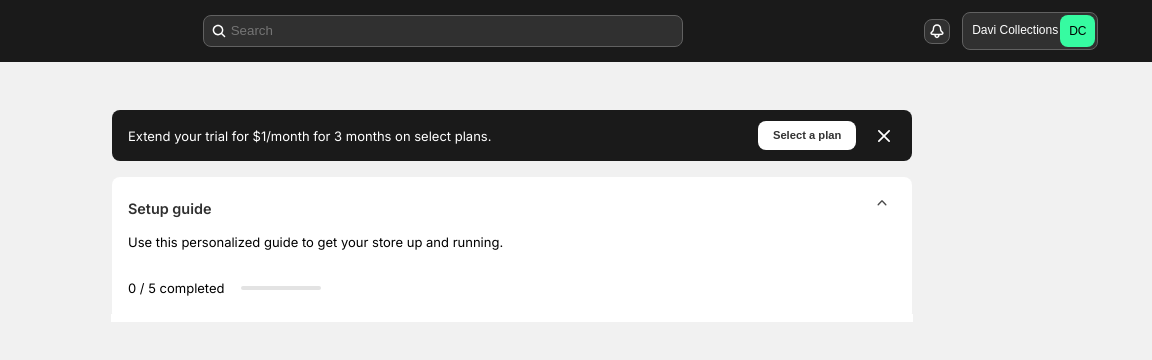
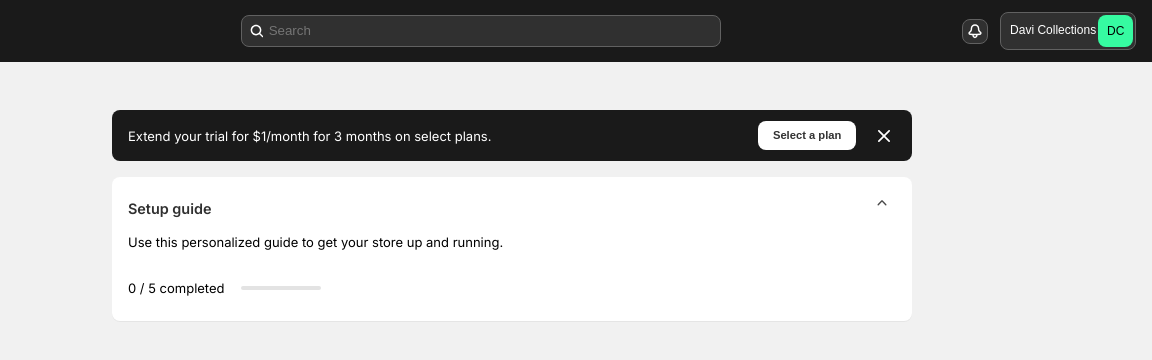
Before and after one commit to Susu-spec/shopify-dashboard, a plain HTML site: page index.html in a window 1280 px wide. Shown: the full height of the page, 128-1280 px from the left. Drawn offline with Linux system fonts and the light colour scheme.

Commit message:
Update: Remove pseudo element

```diff
--- a/app.css
+++ b/app.css
@@ -57,7 +57,6 @@ ul {
     padding: .75rem 1rem;
     line-height: 2rem;
     color: #616161;
-    position: relative;
 }
 
 .nav__bar--one {
@@ -81,7 +80,6 @@ ul {
     justify-content: center;
     align-items: center;
     gap: .75rem;
-    width: 20%;
 }
 
 .nav__bar--input {
@@ -348,12 +346,21 @@ ul {
 }
 
 .main__section {
-    position: relative;
-    top: 3rem;
+    margin-top: 3rem;
     display: flex;
     flex-direction: column;
     align-items: center;
 }
+
+.main__section--two {
+    background: white;
+    padding: .75rem 1rem;
+    margin: 0;
+    margin-top: 1rem;
+    border: 1px hsl(0, 0%, 86%);
+    border-bottom: 0;
+    box-shadow: 0 1px 0 0 #0000000D;
+ }
 
 .main__section--one, .main__section--two, .main__three {
     width: 98%;
@@ -434,33 +441,12 @@ ul {
     color: #303030;
  }
 
- .main__section--two {
-    background: white;
-    padding: .75rem 1rem;
-    margin: 0;
-    position: relative;
-    top: 1rem;
-    z-index: 1;
-    border: 1px hsl(0, 0%, 86%);
-    border-bottom: none;
-    box-shadow: 0 1px 0 0 #0000000D;
- }
+
 
  .main__section--two svg {
     padding: 0;
     margin: 0;
 }
-
- #id__two::after {
-    background-color: white;
-    height: 8px;
-    content: "";
-    position: absolute;
-    z-index: 2;
-    bottom: -1px;
-    left: -1px;
-    right: -1px;
- }
 
  .main__section--two path {
     fill: #4A4A4A;
```
